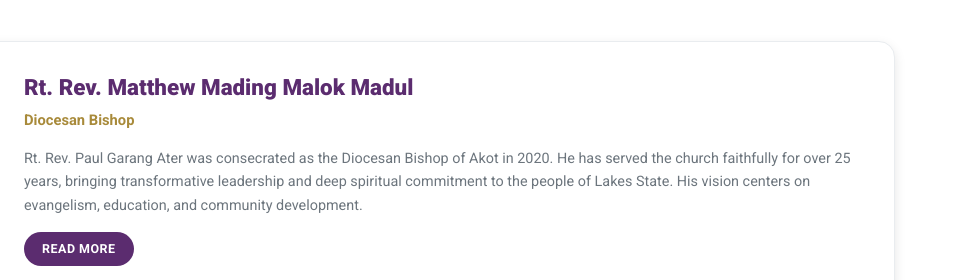
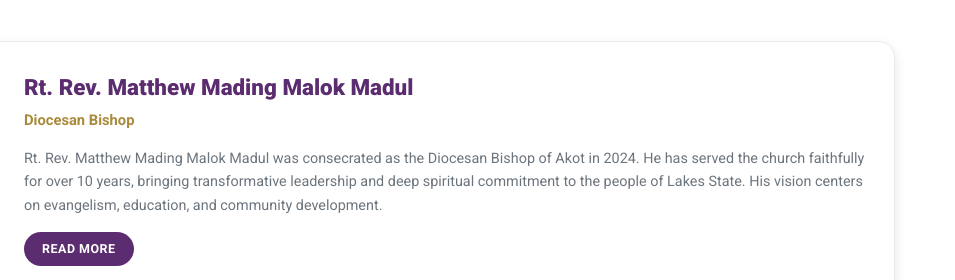
Before and after one commit to SamuelmaborMading/Akot-Diocese, a plain HTML site: page index.html in a window 1280 px wide. Shown: the part 4033-4313 px from the top of the page, 325-1280 px from the left. Drawn offline with Linux system fonts and the light colour scheme.

Commit message:
Update index.html

```diff
--- a/index.html
+++ b/index.html
@@ -298,7 +298,7 @@ tr:hover td{background:rgba(91,44,111,.02)}
 // ========== DATA ==========
 const D={
   name:"Akot Diocese",
-  bishop:{name:"Rt. Rev. Matthew Mading Malok Madul",title:"Diocesan Bishop",img:"https://picsum.photos/seed/bishop-paul-g/300/400",bio:"Rt. Rev. Paul Garang Ater was consecrated as the Diocesan Bishop of Akot in 2020. He has served the church faithfully for over 25 years, bringing transformative leadership and deep spiritual commitment to the people of Lakes State. His vision centers on evangelism, education, and community development."},
+  bishop:{name:"Rt. Rev. Matthew Mading Malok Madul",title:"Diocesan Bishop",img:"https://picsum.photos/seed/bishop-paul-g/300/400",bio:"Rt. Rev. Matthew Mading Malok Madul was consecrated as the Diocesan Bishop of Akot in 2024. He has served the church faithfully for over 10 years, bringing transformative leadership and deep spiritual commitment to the people of Lakes State. His vision centers on evangelism, education, and community development."},
   chancellor:{name:"Hon. Adv. Michael Kuol Deng",title:"Diocesan Chancellor"},
   secretary:{name:"Rev. Canon Samuel Arol Mayen",title:"Diocesan Secretary"},
   mu:{name:"Mrs. Rebecca Akuol Deng",title:"Head of Mother's Union"},
```
